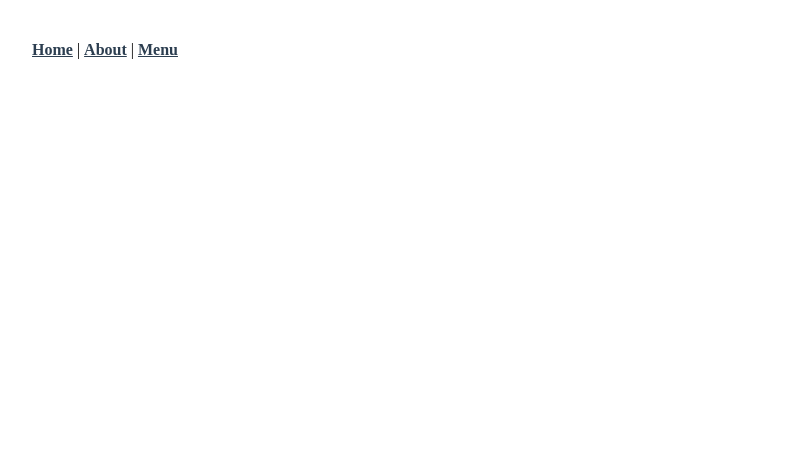
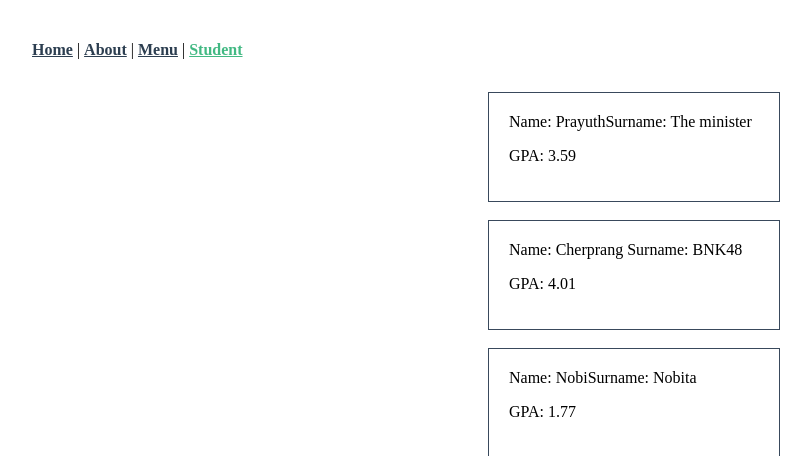
Before and after one commit to 0ctopusHead/331_Lab02, a Vue app in the folder real-world-vue/: page /studentInfo in a window 1280 px wide. Before the commit this address had no page. Shown: the top 456 px of the page, without its empty margins (6-817 px from the left). Built offline with nearby package versions, Linux system fonts and the light colour scheme; data requests are answered from the project's data file.

Commit message:
6.11********

```diff
--- /dev/null
+++ b/real-world-vue/db.json
@@ -0,0 +1,66 @@
+{
+  "events": [
+    {
+      "id": 123,
+      "category": "animal welfare",
+      "title": "Cat Adoption Day",
+      "description": "Find your new feline friend at this event.",
+      "location": "Meow Town",
+      "date": "January 28, 2022",
+      "time": "12:00",
+      "organizer": "Kat Laydee"
+    },
+    {
+      "id": 456,
+      "category": "food",
+      "title": "Community Gardening",
+      "description": "Join us as we tend to the community edible plants.",
+      "location": "Flora City",
+      "date": "March 14, 2022",
+      "time": "10:00",
+      "organizer": "Fern Pollin"
+    },
+    {
+      "id": 789,
+      "category": "sustainability",
+      "title": "Beach Cleanup",
+      "description": "Help pick up trash along the shore.",
+      "location": "Playa Del Carmen",
+      "date": "July 22, 2022",
+      "time": "11:00",
+      "organizer": "Carey Wales"
+    }
+  ],
+  "students": [
+    {
+      "id": 1,
+      "studentId": "SE-001",
+      "name": "Prayuth",
+      "surname": "The minister",
+      "gpa": 3.59,
+      "image": "https://firebasestorage.googleapis.com/v0/b/publicimage-41deb.appspot.com/o/tu.jpg?alt=media&token=171d65d0-8e8d-45d2-81db-021836316e02",
+      "penAmount": 15,
+      "description": "The great man ever!!!!"
+    },
+    {
+      "id": 2,
+      "studentId": "SE-002",
+      "name": "Cherprang ",
+      "surname": "BNK48",
+      "gpa": 4.01,
+      "image": "https://firebasestorage.googleapis.com/v0/b/publicimage-41deb.appspot.com/o/cherprang.png?alt=media&token=e6639e24-e84c-4246-ab0e-8b7977b57f4f",
+      "penAmount": 2,
+      "description": "Code for Thailand"
+    },
+    {
+      "id": 3,
+      "studentId": "SE-003",
+      "name": "Nobi",
+      "surname": "Nobita",
+      "gpa": 1.77,
+      "image": "https://firebasestorage.googleapis.com/v0/b/publicimage-41deb.appspot.com/o/Nobita.png?alt=media&token=5ac97e03-40c4-47b0-8ad9-f5b52410fe37",
+      "penAmount": 0,
+      "description": "Welcome to Olympic"
+    }
+  ]
+}
--- a/real-world-vue/package.json
+++ b/real-world-vue/package.json
@@ -3,7 +3,7 @@
   "version": "0.0.0",
   "private": true,
   "scripts": {
-    "dev": "vite",
+    "dev": "concurrently \"json-server --watch db.json --port 3004\" \"vite\"",
     "build": "run-p type-check build-only",
     "preview": "vite preview",
     "build-only": "vite build",
@@ -12,6 +12,7 @@
     "format": "prettier --write src/"
   },
   "dependencies": {
+    "axios": "^1.4.0",
     "pinia": "^2.1.3",
     "vue": "^3.3.4",
     "vue-router": "^4.2.2"
--- a/real-world-vue/src/App.vue
+++ b/real-world-vue/src/App.vue
@@ -7,7 +7,8 @@ import { RouterLink, RouterView } from 'vue-router'
     <nav>
       <RouterLink to="/">Home</RouterLink> |
       <RouterLink to="/about">About</RouterLink> |
-      <RouterLink to="/menu">Menu</RouterLink>
+      <RouterLink to="/menu">Menu</RouterLink> |
+      <RouterLink to="/studentInfo">Student</RouterLink>
     </nav>
   </header>
   <RouterView/>
--- /dev/null
+++ b/real-world-vue/src/components/StudentCard.vue
@@ -0,0 +1,33 @@
+<template>
+  <div class="student-class">
+    <div class="student-card">
+      <span>Name: {{ student?.name }}</span>
+      <span>Surname: {{ student?.surname }}</span>
+      <p>GPA: {{ student?.gpa }}</p>
+    </div>
+  </div>
+</template>
+<script lang="ts" setup>
+import type { studentInfo } from '@/info'
+import type { PropType } from 'vue'
+
+const props = defineProps({
+  student: {
+    type: Object as PropType<studentInfo>,
+    require: true
+  }
+})
+</script>
+<style>
+.student-card {
+  padding: 20px;
+  width: 250px;
+  cursor: pointer;
+  border: 1px solid #39495c;
+  margin-bottom: 18px;
+}
+.student-card:hover {
+  transform: scale(1.01);
+  box-shadow: 0 3px 12px 0 rgba(0, 0, 0, 0.2);
+}
+</style>
--- /dev/null
+++ b/real-world-vue/src/info.ts
@@ -0,0 +1,10 @@
+export interface studentInfo{
+    id: number
+    studentId: string
+    name: string
+    surname: string
+    gpa: number
+    image: string
+    penAmount: number
+    description: string
+}
--- a/real-world-vue/src/router/index.ts
+++ b/real-world-vue/src/router/index.ts
@@ -2,6 +2,7 @@ import { createRouter, createWebHistory } from 'vue-router'
 import EventListView from '../views/EventListView.vue'
 import AboutView from '../views/AboutView.vue'
 import MenuView from '../views/MenuView.vue'
+import StudentView from '../views/StudentView.vue'
 const router = createRouter({
   history: createWebHistory(import.meta.env.BASE_URL),
   routes: [
@@ -19,6 +20,11 @@ const router = createRouter({
       path: '/menu',
       name: 'menu',
       component: MenuView
+    },
+    {
+      path: '/studentInfo',
+      name: 'students',
+      component: StudentView
     }
   ]
 })
--- /dev/null
+++ b/real-world-vue/src/services/EventService.ts
@@ -0,0 +1,18 @@
+import axios from 'axios'
+import type { AxiosInstance, AxiosResponse } from 'axios'
+import type { EventItem } from '@/type'
+
+const apiClient : AxiosInstance = axios.create({
+    baseURL: 'http://localhost:3004',
+    withCredentials: false,
+    headers:{
+        Accept: 'application/json',
+        'Content-Type': 'application/json'
+    }
+})
+
+export default{
+    getEvent(): Promise<AxiosResponse<EventItem[]>>{
+        return apiClient.get<EventItem[]>('/events')
+    }
+}
--- /dev/null
+++ b/real-world-vue/src/services/StudentsInfoServices.ts
@@ -0,0 +1,18 @@
+import axios from 'axios'
+import type { AxiosInstance, AxiosResponse } from 'axios'
+import type { studentInfo } from '@/info'
+
+const apiClient : AxiosInstance = axios.create({
+    baseURL: 'http://localhost:3004',
+    withCredentials: false,
+    headers:{
+        Accept: 'application/json',
+        'Content-Type': 'application/json'
+    }
+})
+
+export default{
+    getEvent(): Promise<AxiosResponse<studentInfo[]>>{
+        return apiClient.get<studentInfo[]>('/students')
+    }
+}
--- a/real-world-vue/src/views/EventListView.vue
+++ b/real-world-vue/src/views/EventListView.vue
@@ -10,43 +10,14 @@
 import EventCard from '../components/EventCard.vue'
 // import EventOrganize from '../components/EventOrganize.vue'
 import type { EventItem } from '@/type'
+import { ref } from 'vue'
+import  EventService  from '@/services/EventService'
+import type {Ref} from 'vue'
+const events: Ref<Array<EventItem>> = ref([])
+EventService.getEvent().then((respond) =>{
+  events.value = respond.data
+})
 
-import { ref } from 'vue'
-const events = ref<EventItem[]>([
-  {
-    id: 5928101,
-    category: 'animal welfare',
-    title: 'Cat Adoption Day',
-    description: 'Find your new feline friend at this event.',
-    location: 'Meow Town',
-    date: 'January 28, 2022',
-    time: '12:00',
-    petsAllowed: true,
-    organizer: 'Kat Laydee'
-  },
-  {
-    id: 4582797,
-    category: 'food',
-    title: 'Community Gardening',
-    description: 'Join us as we tend to the community edible plants.',
-    location: 'Flora City',
-    date: 'March 14, 2022',
-    time: '10:00',
-    petsAllowed: true,
-    organizer: 'Fern Pollin'
-  },
-  {
-    id: 8419988,
-    category: 'sustainability',
-    title: 'Beach Cleanup',
-    description: 'Help pick up trash along the shore.',
-    location: 'Playa Del Carmen',
-    date: 'July 22, 2022',
-    time: '11:00',
-    petsAllowed: false,
-    organizer: 'Carey Wales'
-  }
-])
 </script>
 
 <style scoped>
--- /dev/null
+++ b/real-world-vue/src/views/StudentView.vue
@@ -0,0 +1,22 @@
+<template>
+  <div class="student">
+    <StudentCard v-for="student in students" :key="student.id" :student="student"></StudentCard>
+  </div>
+</template>
+<script lang="ts" setup>
+import StudentCard from '../components/StudentCard.vue'
+import type { studentInfo } from '@/info'
+import { ref, type Ref } from 'vue'
+import StudentsInfoServices from '@/services/StudentsInfoServices'
+const students: Ref<Array<studentInfo>> = ref([])
+StudentsInfoServices.getEvent().then((respond) => {
+  students.value = respond.data
+})
+</script>
+<style>
+.student {
+  display: flex;
+  flex-direction: column;
+  align-items: center;
+}
+</style>
```
Also changed, not shown: real-world-vue/src/db.json (added, +19 -0 lines), 1 other file (tests, documents, lock files or other folders).
